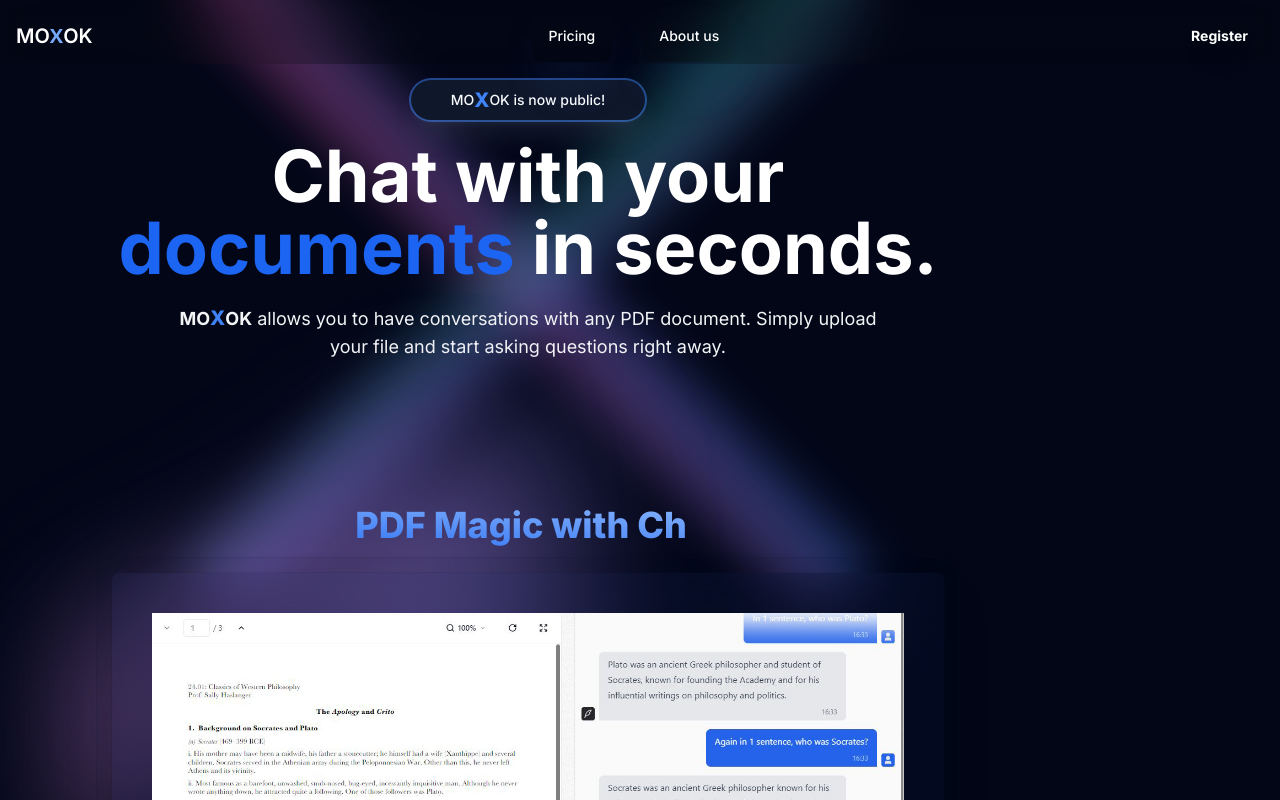
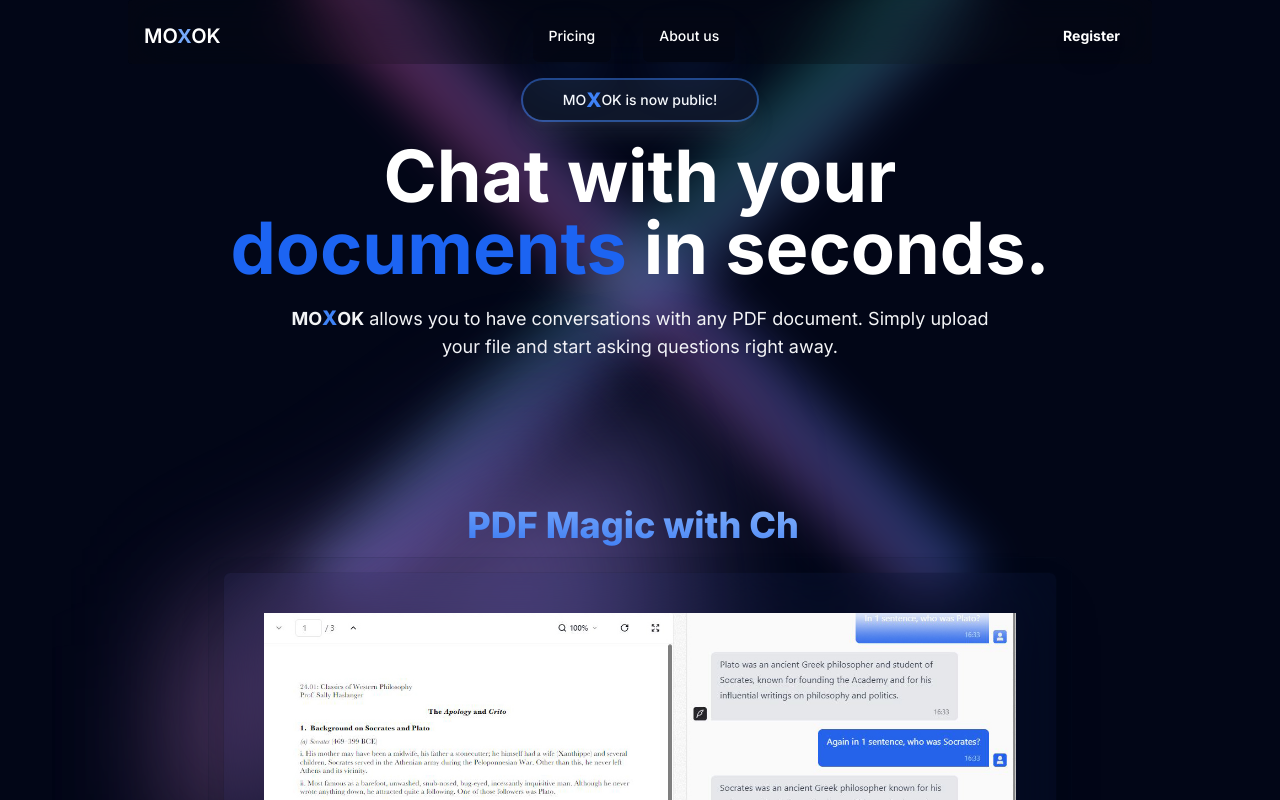
Before and after one commit to mh-miyad/MOXOK, a Next.js app: page / in a window 1280 px wide. Shown: the top 800 px of the page. Built offline with nearby package versions, Linux system fonts and the light colour scheme.

Commit message:
Add Design

```diff
--- a/src/Components/Navbar/NavbarComp.tsx
+++ b/src/Components/Navbar/NavbarComp.tsx
@@ -10,10 +10,11 @@
     <>
 
       <MaxWidthWrapper>
-        <Navbar
+        <div className=' '>
+              <Navbar
       fluid
           rounded
-          className='bg-neutral-950/20  fixed inset-0 z-10 text-white backdrop-blur-xl w-full h-16 px-10'
+          className='bg-neutral-950/20  fixed inset-0 z-10 text-white backdrop-blur-xl w-full max-w-5xl mx-auto h-16 px-10'
     >
       <Navbar.Brand>
         {/* <Image
@@ -45,6 +46,8 @@
 
       </Navbar.Collapse>
     </Navbar>
+        </div>
+
     </MaxWidthWrapper>
 
     </>
--- a/src/Sections/Header.tsx
+++ b/src/Sections/Header.tsx
@@ -7,7 +7,7 @@
 
 const Header = () => {
   return (
-      <div className='flex justify-center items-center flex-col max-w-4xl mt-20 mb-10  relative text-center'>
+      <div className='flex justify-center items-center flex-col max-w-4xl mt-20 mb-10  relative text-center mx-auto '>
 
           <div>
              <Button className='rounded-full px-10 py-2 ring-2 shadow-xl shadow-slate-500/20 hover:ring mb-5 '> MO<span className=' text-blue-500 font-extrabold text-xl'>X</span>OK is now public! </Button>
```
Also changed, not shown: public/Education Board Bangladesh (1).png (added), public/Education Board Bangladesh.png (added).
